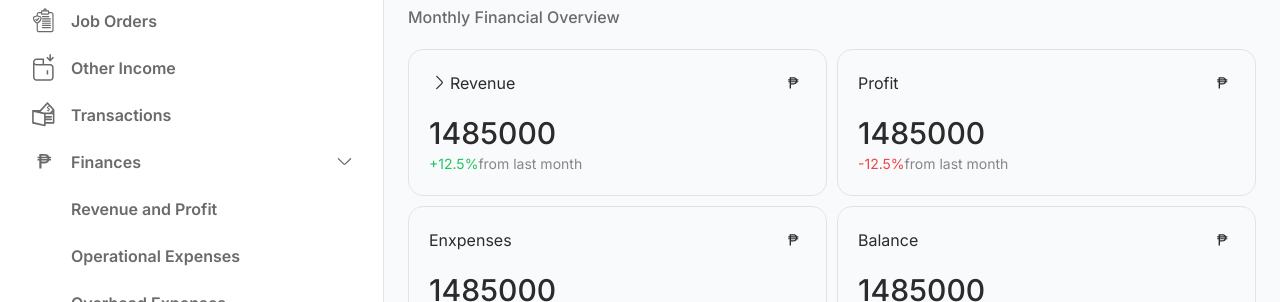
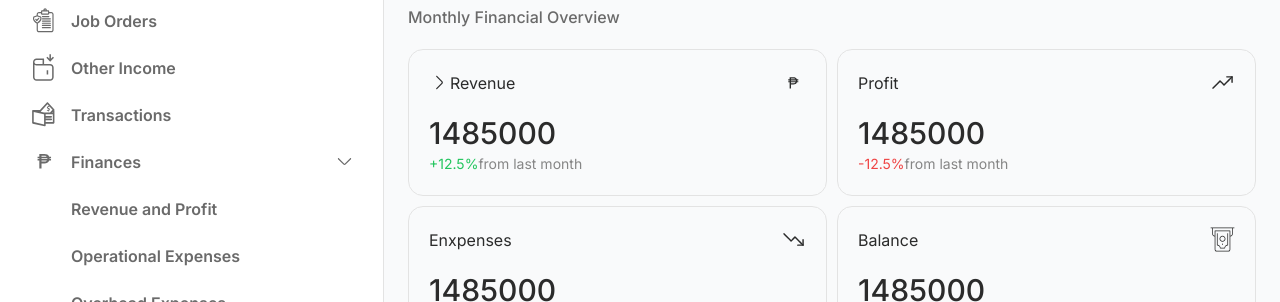
Before and after one commit to JhorizRodel-Aquino/Vilsons-Frontend, a React (Vite) app in the folder vilsons-frontend/: page /dashboard in a window 1280 px wide. Shown: the part 139-441 px from the top of the page. Built offline with nearby package versions, Linux system fonts and the light colour scheme.

Commit message:
Fixed the Dashboard Finance Card icons and limit the onclick to finance card with child only.

```diff
--- a/vilsons-frontend/src/pages/Admin/dashboard/DashboardPage.tsx
+++ b/vilsons-frontend/src/pages/Admin/dashboard/DashboardPage.tsx
@@ -23,24 +23,27 @@ function DashboardPage() {
                         <section className='grid gap-5'>
                             <h2 className='text-base font-medium text-darker'>Monthly Financial Overview</h2>
                             <div className='grid gap-[10px] grid-cols-[repeat(auto-fit,minmax(300px,1fr))]'>
-                                <FinancialCard label={'Revenue'} value={1485000} delta={+12.5} children={[
-                                    {label: 'Operational', value: 100000},
-                                    {label: 'Operational', value: 100000},
-                                    {label: 'Operational', value: 100000,
+                                <FinancialCard label={'Revenue'} iconName={'peso'} value={1485000} delta={+12.5} children={[
+                                    { label: 'Operational', value: 100000 },
+                                    { label: 'Operational', value: 100000 },
+                                    {
+                                        label: 'Operational', value: 100000,
                                         children: [
-                                        {label: 'Operational', value: 100000},
-                                        {label: 'Operational', value: 100000},
-                                        {label: 'Operational', value: 100000, children: [
-                                        {label: 'Operational', value: 100000},
-                                        {label: 'Operational', value: 100000},
-                                        {label: 'Operational', value: 100000}
-                                        ]}
+                                            { label: 'Operational', value: 100000 },
+                                            { label: 'Operational', value: 100000 },
+                                            {
+                                                label: 'Operational', value: 100000, children: [
+                                                    { label: 'Operational', value: 100000 },
+                                                    { label: 'Operational', value: 100000 },
+                                                    { label: 'Operational', value: 100000 }
+                                                ]
+                                            }
                                         ]
-                                }
+                                    }
                                 ]} />
-                                <FinancialCard label={'Profit'} value={1485000} delta={-12.5} />
-                                <FinancialCard label={'Enxpenses'} value={1485000} delta={-12.5} />
-                                <FinancialCard label={'Balance'} value={1485000} delta={12.5} />
+                                <FinancialCard label={'Profit'} iconName={'rising'} value={1485000} delta={-12.5} />
+                                <FinancialCard label={'Enxpenses'} iconName={'falling'} value={1485000} delta={-12.5} />
+                                <FinancialCard label={'Balance'} iconName={'balance'} value={1485000} delta={12.5} />
                             </div>
                         </section>
 
--- a/vilsons-frontend/src/pages/Admin/dashboard/FinanceCard.tsx
+++ b/vilsons-frontend/src/pages/Admin/dashboard/FinanceCard.tsx
@@ -9,24 +9,25 @@ export type Children = {
 }
 
 type FinanceCardProps = {
-    label: string,
-    value: number,
-    delta: number
-    children?: Children[]
+    label: string;
+    iconName: string;
+    value: number;
+    delta: number;
+    children?: Children[];
 }
 
-function FinanceCard({ label, value, delta, children }: FinanceCardProps) {
+function FinanceCard({ label, iconName, value, delta, children }: FinanceCardProps) {
     const [expanded, setExpanded] = useState(false);
     const hasChildren = children && children.length > 0;
 
     return (
         <div className='rounded-[15px] border-all p-5'>
             <div className='flex justify-between items-center text-base mb-5'>
-                <span className={`flex flex-1 items-center ${hasChildren && 'cursor-pointer'}`} onClick={() => setExpanded(!expanded)}>
+                <span className={`flex flex-1 items-center ${hasChildren && 'cursor-pointer'}`} {...(hasChildren ? { onClick: () => setExpanded(!expanded) } : {})} >
                     {hasChildren && <Icon name={'chev-right'} className={`-mx-[2px] duration-200 ${expanded ? 'rotate-90' : 'rotate-0'}`} />}
                     <h3>{label}</h3>
                 </span>
-                <Icon name={'peso'} />
+                <Icon name={iconName} />
             </div>
 
             <p className='text-3xl font-medium'>{value}</p>
--- a/vilsons-frontend/src/pages/Admin/dashboard/FinanceCardChild.tsx
+++ b/vilsons-frontend/src/pages/Admin/dashboard/FinanceCardChild.tsx
@@ -9,7 +9,7 @@ function FinanceCardChild({ child, depth = 0, expand }: { child: Children, depth
   return (
     <div className={`text-sm overflow-hidden h-auto duration-200 ${expand ? 'max-h-[100rem]' : 'max-h-0'}`}>
       <div className='flex items-center gap-2 mt-1' style={{paddingLeft: `${depth * 10}px`}} >
-        <span className={`flex flex-1 items-center ${hasChildren && 'cursor-pointer'}`} onClick={() => setExpanded(!expanded)}>
+        <span className={`flex flex-1 items-center ${hasChildren && 'cursor-pointer'}`} {...(hasChildren ? { onClick: () => setExpanded(!expanded) } : {})} >
           {hasChildren && <Icon name='chev-right' size={18} className={`-mx-[2px] duration-200 ${expanded ? 'rotate-90' : 'rotate-0'}`} />}
           <p className='flex-1'>{child.label}</p>
         </span>
```
